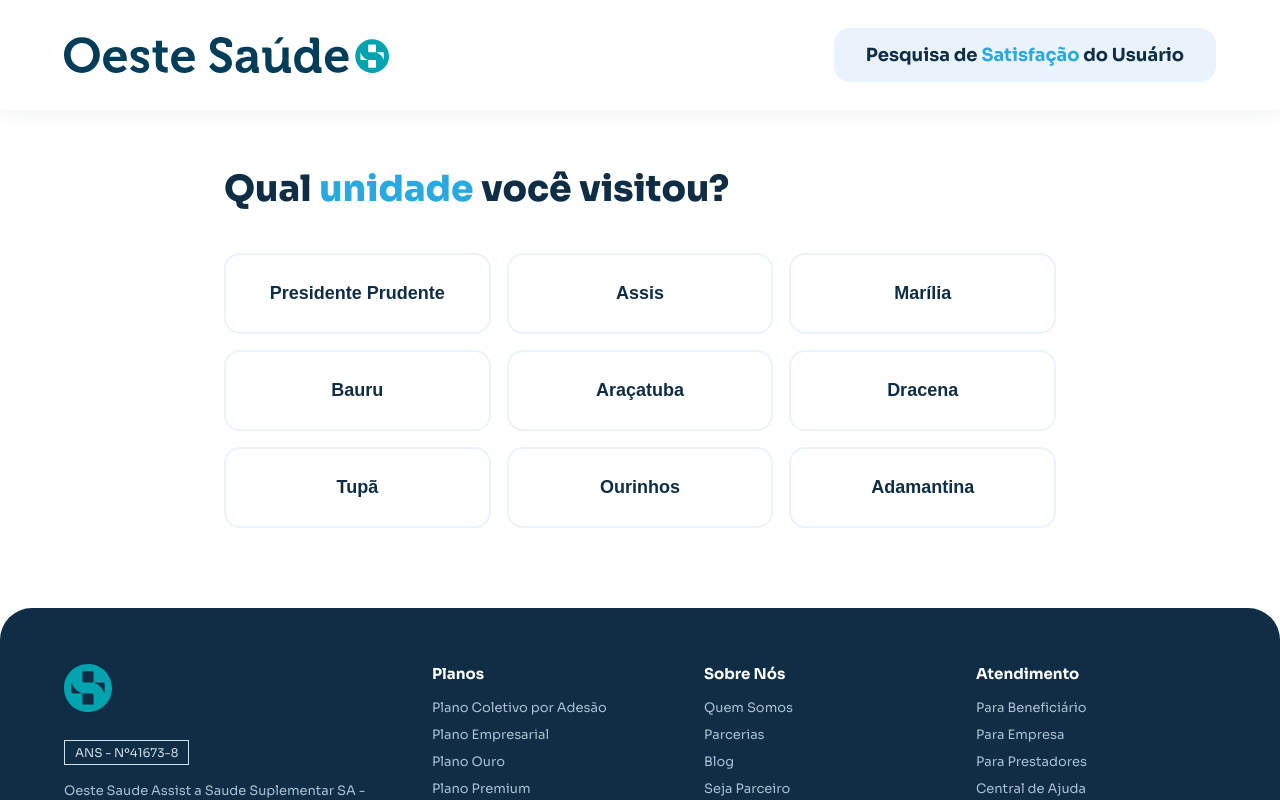
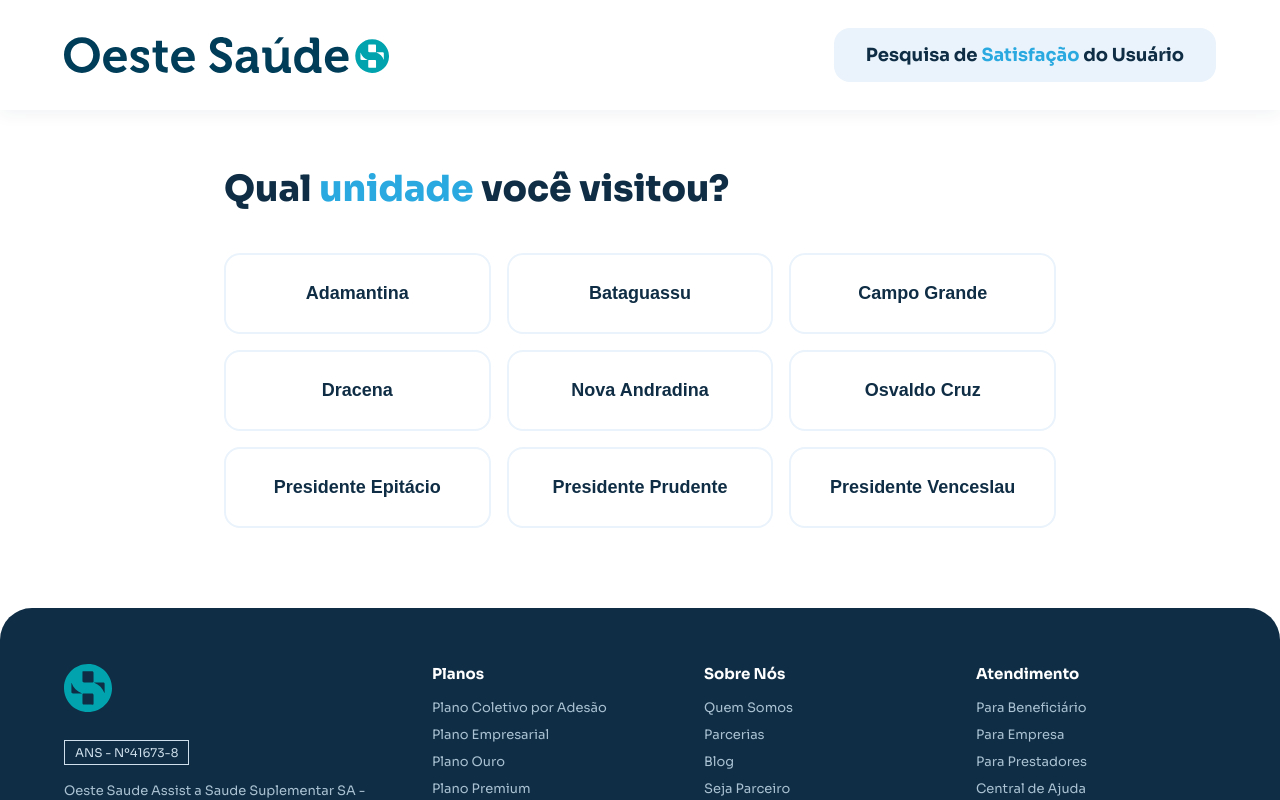
Before and after one commit to OesteSaude/Sistema-NPS, a React (Vite) app: page / in a window 1280 px wide. Shown: the top 800 px of the page. Built offline with nearby package versions, Linux system fonts and the light colour scheme.

Commit message:
update-unidades

```diff
--- a/src/data/unidades.js
+++ b/src/data/unidades.js
@@ -1,13 +1,13 @@
 export const UNIDADES = [
+  { id: 'adamantina', nome: 'Adamantina' },
+  { id: 'bataguassu', nome: 'Bataguassu' },
+  { id: 'campo-grande', nome: 'Campo Grande' },
+  { id: 'dracena', nome: 'Dracena' },
+  { id: 'nova-andradina', nome: 'Nova Andradina' },
+  { id: 'osvaldo-cruz', nome: 'Osvaldo Cruz' },
+  { id: 'presidente-epitacio', nome: 'Presidente Epitácio' },
   { id: 'presidente-prudente', nome: 'Presidente Prudente' },
-  { id: 'assis', nome: 'Assis' },
-  { id: 'marilia', nome: 'Marília' },
-  { id: 'bauru', nome: 'Bauru' },
-  { id: 'aracatuba', nome: 'Araçatuba' },
-  { id: 'dracena', nome: 'Dracena' },
-  { id: 'tupa', nome: 'Tupã' },
-  { id: 'ourinhos', nome: 'Ourinhos' },
-  { id: 'adamantina', nome: 'Adamantina' },
+  { id: 'presidente-venceslau', nome: 'Presidente Venceslau' },
 ];
 
 export function findUnidadeById(id) {
```
